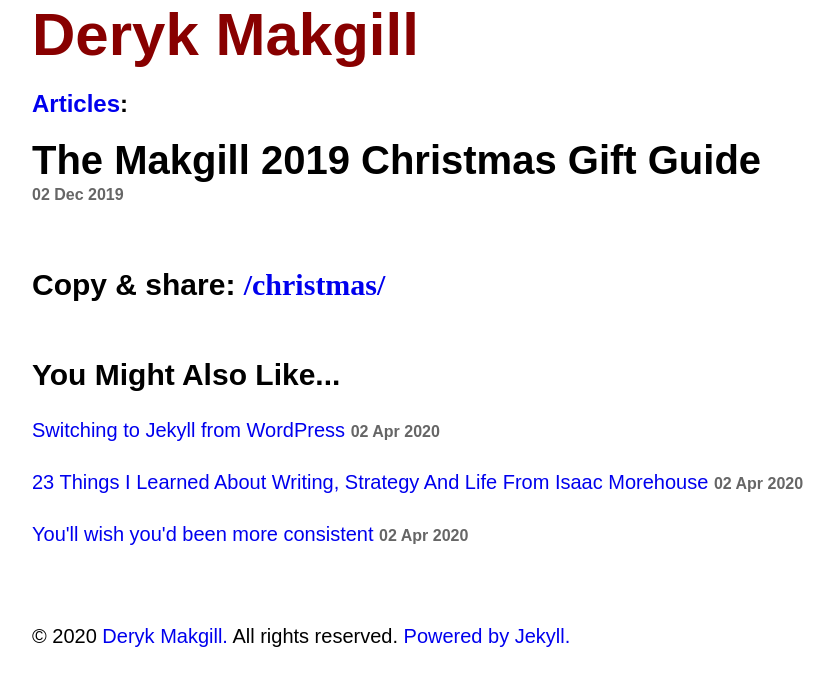
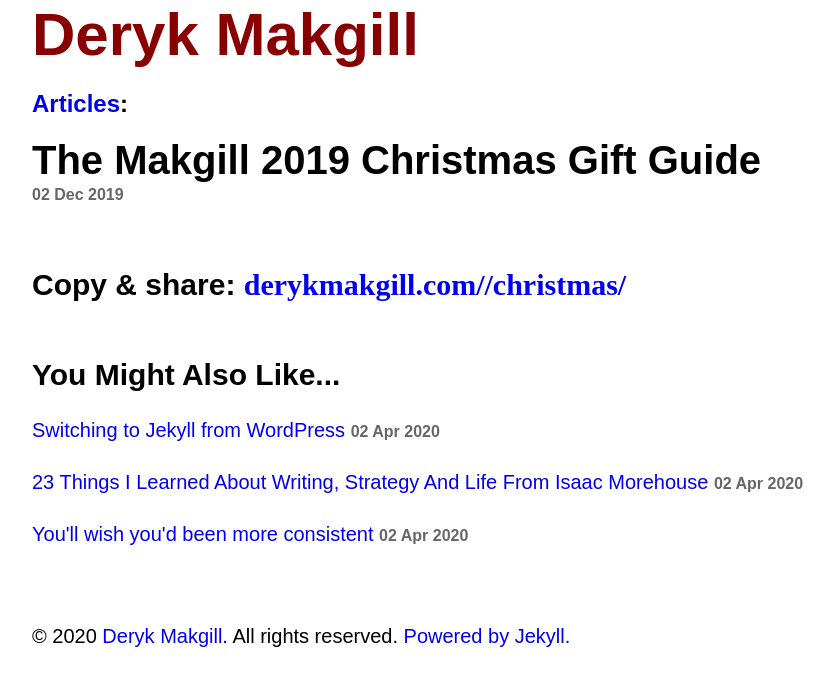
Before and after one commit to derykmakgill/vm, a Jekyll site: the page built from _posts/2019-12-02-christmas.md, in a window 1280 px wide. Shown: the top 686 px of the page, without its empty margins (208-1042 px from the left). Built offline with Jekyll 4.4.1, drawn with Linux system fonts in a browser that asks for light colours; some web fonts are replaced.

Commit message:
Update post.html

```diff
--- a/_layouts/post.html
+++ b/_layouts/post.html
@@ -29,7 +29,7 @@ layout: default
 
 <h3>
 	Copy &amp; share:
-        <span class="url"><a href="{{ page.url }}">{{ page.url }}</a></span>
+        <span class="url"><a href="{{ page.url }}">derykmakgill.com/{{ page.url }}</a></span>
 </h3>
 
 <div class="related">
```
